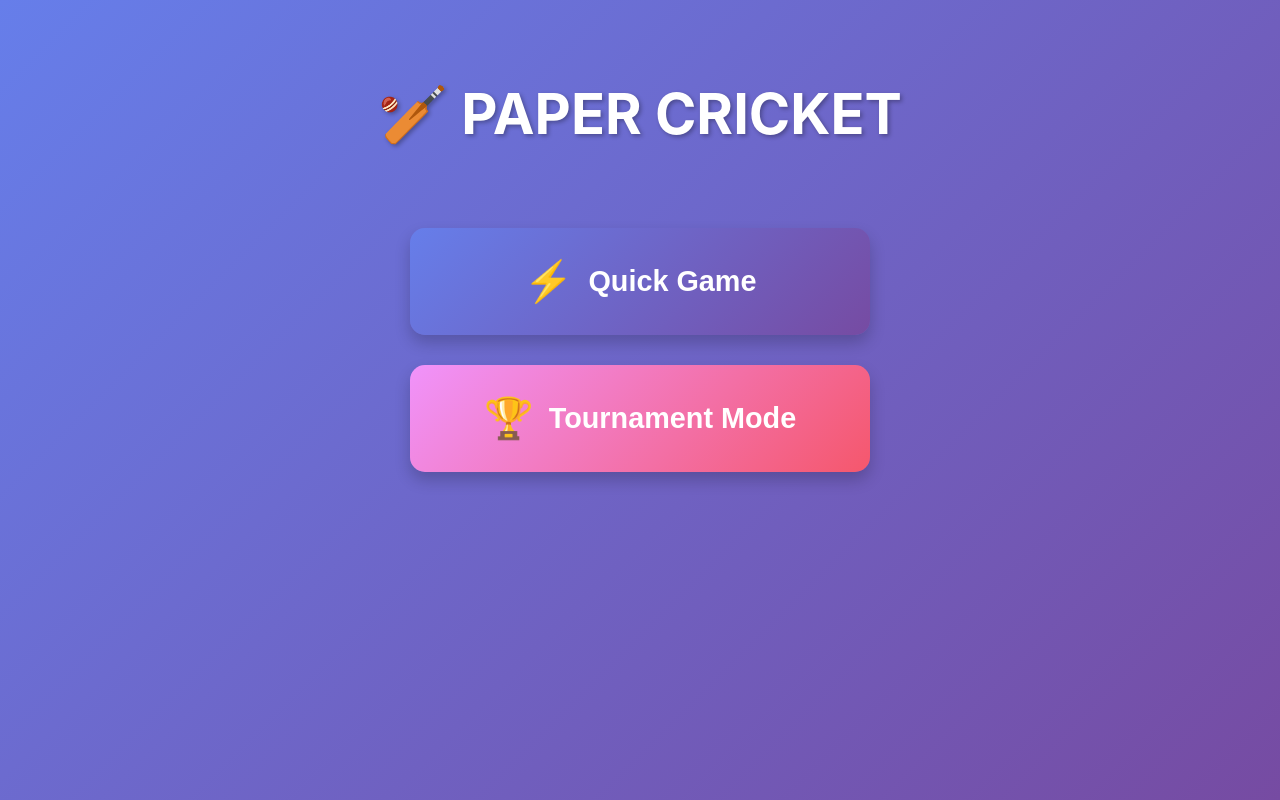
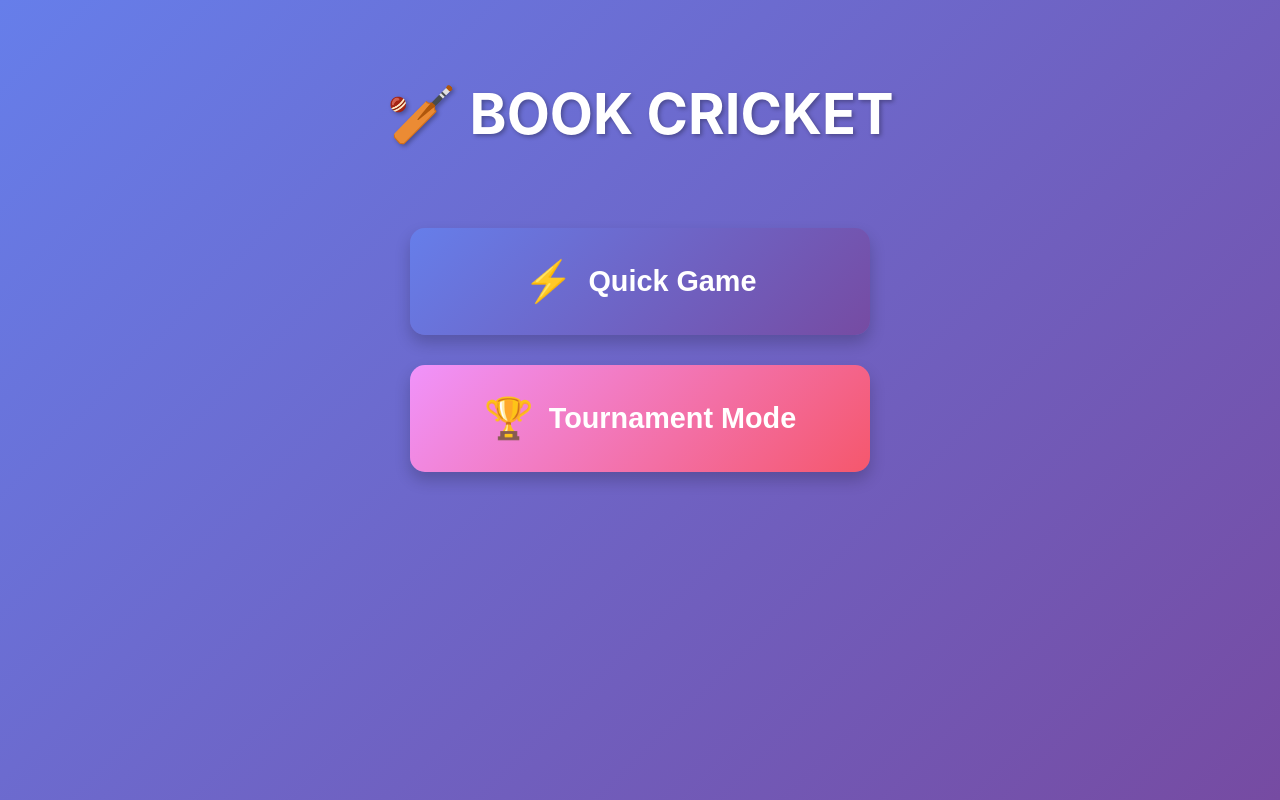
Before and after one commit to vineethjohnabraham/games, a plain HTML site: page cricket/index.html in a window 1280 px wide. Drawn offline with Linux system fonts and the light colour scheme.

Commit message:
Update index.html

```diff
--- a/cricket/index.html
+++ b/cricket/index.html
@@ -3,14 +3,14 @@
 <head>
     <meta charset="UTF-8">
     <meta name="viewport" content="width=device-width, initial-scale=1.0">
-    <title>Paper Cricket</title>
+    <title>Book Cricket</title>
     <link rel="stylesheet" href="styles.css">
 </head>
 <body>
     <!-- Home Page -->
     <div id="homePage" class="page active">
         <div class="container">
-            <h1 class="game-title">🏏 PAPER CRICKET</h1>
+            <h1 class="game-title">🏏 BOOK CRICKET</h1>
             <div class="home-options">
                 <button class="btn-large btn-primary" onclick="startQuickGame()">
                     <span class="btn-icon">⚡</span>
```
